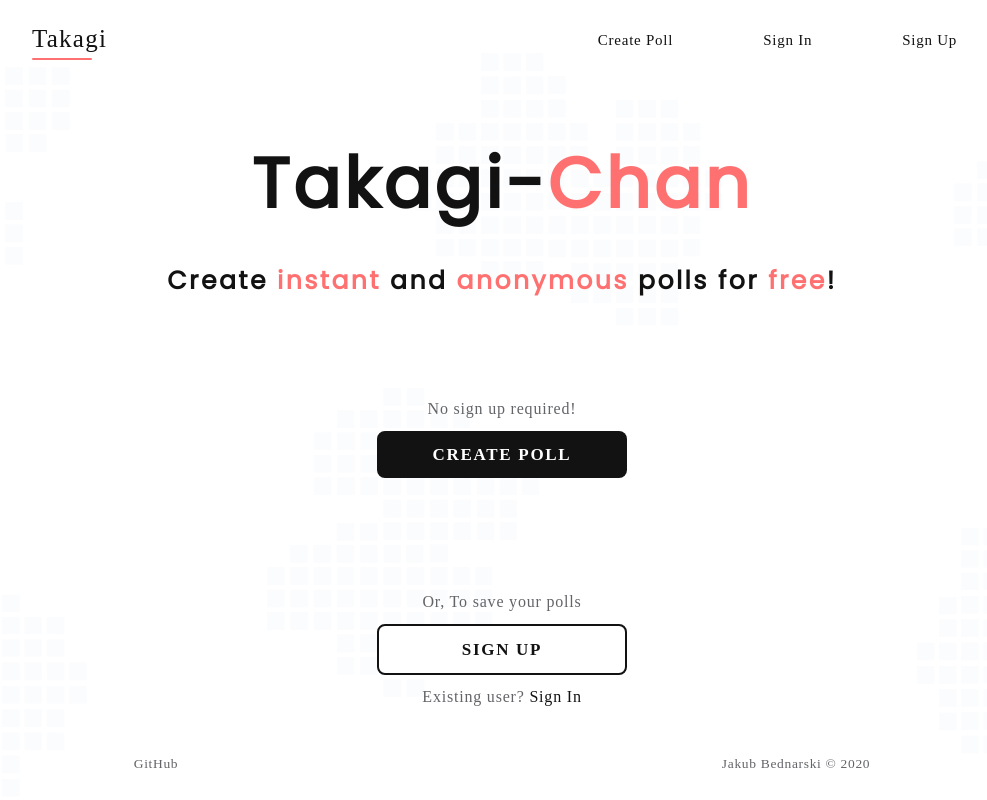
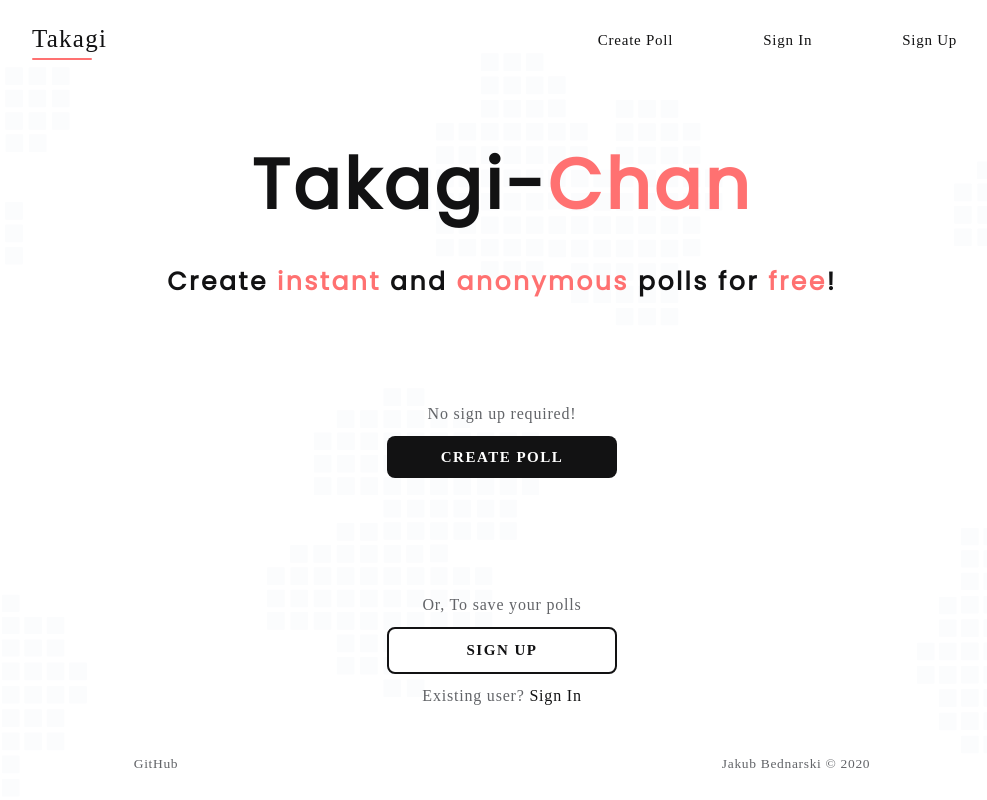
Before and after one commit to RangerDigital/takagi, a Vue app in the folder frontend/: page / in a window 1280 px wide. Shown: the whole page, without its empty margins (138-1125 px from the left). Built offline with nearby package versions, Linux system fonts and the light colour scheme; a web font is replaced by a local one.

Commit message:
Change button size

```diff
--- a/frontend/src/components/IconButton.vue
+++ b/frontend/src/components/IconButton.vue
@@ -1,18 +1,18 @@
 <template>
-<button class="button button-flex g-clickable" @click="$emit('clickEvent');">
+  <button class="button button-flex g-clickable" @click="$emit('clickEvent')">
     <slot>CLICK ME</slot>
   </button>
 </template>
 
 <script>
   export default {
-  name: 'IconButton',
-}
+    name: "IconButton",
+  };
 </script>
 
 <style scoped>
   .button {
-  width: 25rem;
+    width: 23rem;
 
     display: block;
     margin: 0 auto;
@@ -27,11 +27,11 @@ export default {
   }
 
   .button p {
-  font-size: 1.7rem;
+    font-size: 1.5rem;
     font-weight: 600;
     letter-spacing: 0.1em;
 
-  color: #FFFFFF;
+    color: #ffffff;
     padding: 0.6em;
   }
 
--- a/frontend/src/components/OutlineButton.vue
+++ b/frontend/src/components/OutlineButton.vue
@@ -1,26 +1,25 @@
 <template>
-<button class="button g-clickable" @click="$emit('clickEvent');">
+  <button class="button g-clickable" @click="$emit('clickEvent')">
     <p>
       <slot>CLICK ME</slot>
     </p>
-
   </button>
 </template>
 
 <script>
   export default {
-  name: 'OutlineButton',
-}
+    name: "OutlineButton",
+  };
 </script>
 
 <style scoped>
   .button {
-  width: 25rem;
+    width: 23rem;
 
     display: block;
     margin: 0 auto;
 
-  background-color: #FFFFFF;
+    background-color: #ffffff;
 
     border: 2.5px solid #121213;
     border-radius: 8px;
@@ -30,7 +29,7 @@ export default {
   }
 
   .button p {
-  font-size: 1.7rem;
+    font-size: 1.5rem;
     font-weight: 600;
     letter-spacing: 0.1em;
 
--- a/frontend/src/components/TextButton.vue
+++ b/frontend/src/components/TextButton.vue
@@ -1,21 +1,20 @@
 <template>
-<button class="button-style g-clickable" @click="$emit('clickEvent');">
+  <button class="button-style g-clickable" @click="$emit('clickEvent')">
     <p>
       <slot>CLICK ME</slot>
     </p>
-
   </button>
 </template>
 
 <script>
   export default {
-  name: 'TextButton',
-}
+    name: "TextButton",
+  };
 </script>
 
 <style scoped>
   .button-style {
-  width: 25rem;
+    width: 23rem;
 
     display: block;
     margin: 0 auto;
@@ -30,11 +29,11 @@ export default {
   }
 
   .button-style p {
-  font-size: 1.7rem;
+    font-size: 1.5rem;
     font-weight: 600;
     letter-spacing: 0.1em;
 
-  color: #FFFFFF;
+    color: #ffffff;
     padding: 0.6em;
   }
 
```
Also changed, not shown: 1 other file (tests, documents, lock files or other folders). Lines whose indentation alone changed are shown as unchanged.
